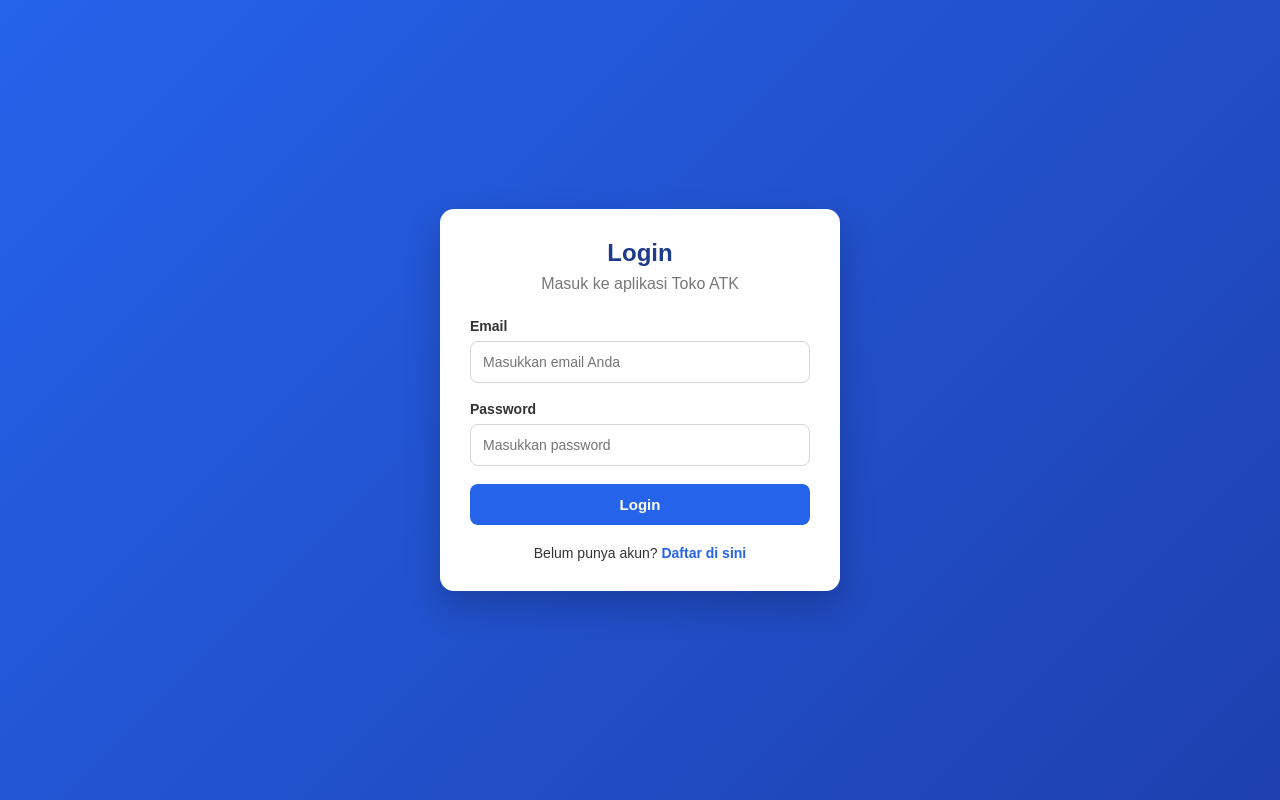
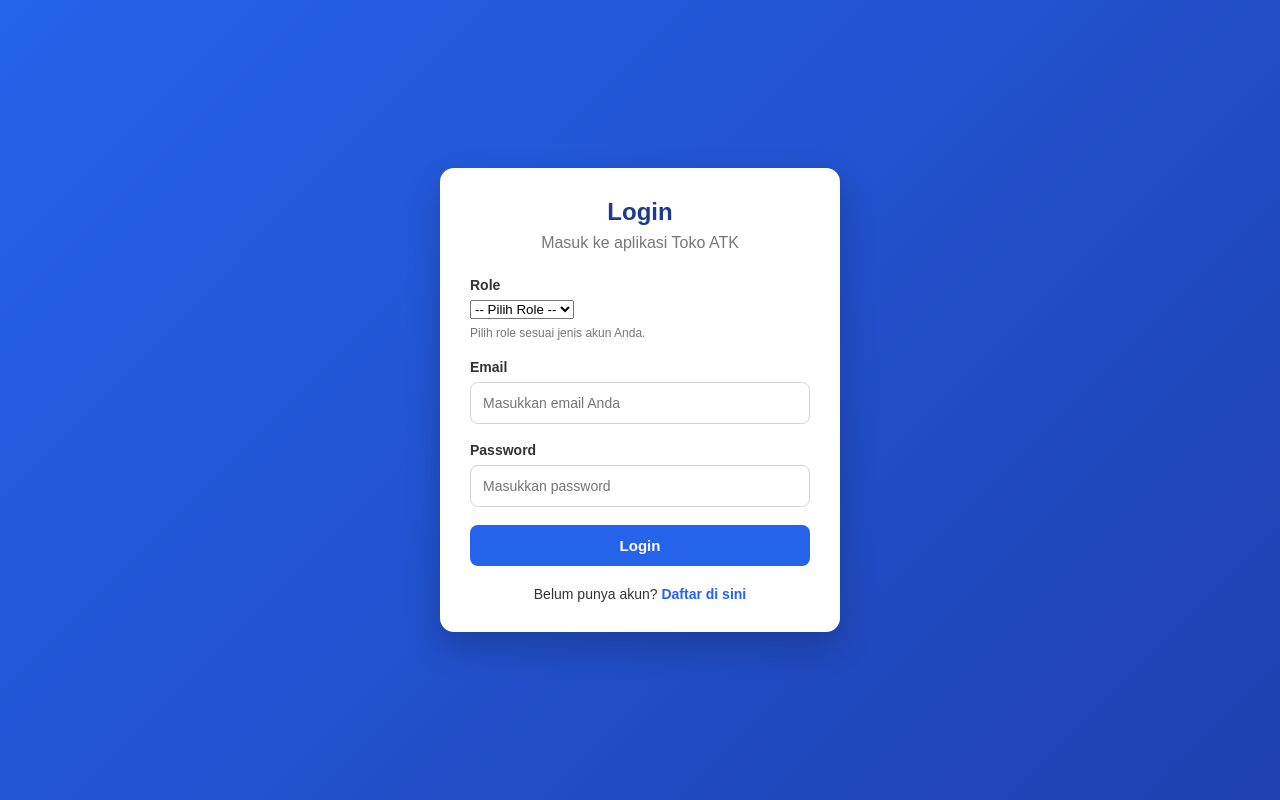
Before and after one commit to dayattt111/php_native_atk, a PHP site: page /0PHP_Native/app/login.php in a window 1280 px wide. Run offline with PHP 8.4, Linux system fonts and the light colour scheme.

Commit message:
Refactor login process and enhance validation in login.php; update verification link in verify-email.php

```diff
--- a/app/login.php
+++ b/app/login.php
@@ -6,54 +6,131 @@ if (isset($_SESSION['login'])) {
     exit;
 }
 
+// ======================
+// HELPER FUNCTIONS
+// ======================
+
+function e($value)
+{
+    return htmlspecialchars((string)$value, ENT_QUOTES, 'UTF-8');
+}
+
+function insertLoginLog($conn, $idUser, $status)
+{
+    $stmt = mysqli_prepare($conn, "INSERT INTO login (id_user, status) VALUES (?, ?)");
+
+    if ($stmt) {
+        mysqli_stmt_bind_param($stmt, "is", $idUser, $status);
+        mysqli_stmt_execute($stmt);
+        mysqli_stmt_close($stmt);
+    }
+}
+
+// ======================
+// DEFAULT VARIABLES
+// ======================
+
 $error   = "";
 $warning = "";
 
+$fieldErrors = [
+    "role"     => "",
+    "email"    => "",
+    "password" => "",
+];
+
+$oldRole  = $_POST['role'] ?? "";
+$oldEmail = $_POST['email'] ?? "";
+
+// ======================
+// LOGIN PROCESS
+// ======================
+
 if (isset($_POST['login'])) {
-    $email    = trim(mysqli_real_escape_string($conn, $_POST['email']));
-    $password = $_POST['password'];
+    $role     = trim($_POST['role'] ?? "");
+    $email    = trim($_POST['email'] ?? "");
+    $password = $_POST['password'] ?? "";
 
-    // Query langsung ke tabel users
-    $query = mysqli_query($conn,
-        "SELECT * FROM users WHERE email = '$email' LIMIT 1"
-    );
+    $oldRole  = $role;
+    $oldEmail = $email;
 
-    if (mysqli_num_rows($query) === 1) {
-        $user = mysqli_fetch_assoc($query);
+    // Validasi role
+    if ($role === "") {
+        $fieldErrors["role"] = "Silakan pilih role terlebih dahulu.";
+    } elseif (!in_array($role, ["admin", "pelanggan"], true)) {
+        $fieldErrors["role"] = "Role yang dipilih tidak valid.";
+    }
 
-        if (password_verify($password, $user['password'])) {
-            // Cek status verifikasi email
-            if ($user['status'] === 'nonaktif') {
-                // Catat percobaan login gagal (belum verifikasi)
-                mysqli_query($conn,
-                    "INSERT INTO login (id_user, status) VALUES ({$user['id_user']}, 'gagal')"
-                );
-                $warning = "Akun Anda belum diverifikasi. Silakan cek email <strong>" . htmlspecialchars($email) . "</strong> dan klik tautan verifikasi.";
+    // Validasi email
+    if ($email === "") {
+        $fieldErrors["email"] = "Email wajib diisi.";
+    } elseif (!filter_var($email, FILTER_VALIDATE_EMAIL)) {
+        $fieldErrors["email"] = "Format email tidak valid. Contoh: nama@email.com.";
+    }
+
+    // Validasi password
+    if ($password === "") {
+        $fieldErrors["password"] = "Password wajib diisi.";
+    }
+
+    // Jika ada field yang salah, tampilkan pesan umum
+    if (
+        $fieldErrors["role"] !== "" ||
+        $fieldErrors["email"] !== "" ||
+        $fieldErrors["password"] !== ""
+    ) {
+        $error = "Periksa kembali data login Anda.";
+    } else {
+        // Ambil user berdasarkan email
+        $stmt = mysqli_prepare($conn,
+            "SELECT id_user, nama, email, password, role, status
+             FROM users
+             WHERE email = ?
+             LIMIT 1"
+        );
+
+        if (!$stmt) {
+            $error = "Terjadi kesalahan pada server. Silakan coba lagi.";
+        } else {
+            mysqli_stmt_bind_param($stmt, "s", $email);
+            mysqli_stmt_execute($stmt);
+
+            $result = mysqli_stmt_get_result($stmt);
+            $user   = mysqli_fetch_assoc($result);
+
+            mysqli_stmt_close($stmt);
+
+            if (!$user) {
+                $fieldErrors["email"] = "Email tidak terdaftar.";
+                $error = "Email yang Anda masukkan belum terdaftar. Silakan cek kembali atau daftar akun baru.";
+            } elseif ($user["role"] !== $role) {
+                $roleAsli = ucfirst($user["role"]);
+                $rolePilih = ucfirst($role);
+
+                $fieldErrors["role"] = "Role tidak sesuai. Akun ini terdaftar sebagai {$roleAsli}.";
+                $error = "Role login tidak sesuai. Email ini terdaftar sebagai {$roleAsli}, tetapi Anda memilih {$rolePilih}.";
+            } elseif (!password_verify($password, $user["password"])) {
+                insertLoginLog($conn, (int)$user["id_user"], "gagal");
+
+                $fieldErrors["password"] = "Password salah.";
+                $error = "Password yang Anda masukkan salah. Silakan coba lagi.";
+            } elseif ($user["status"] === "nonaktif") {
+                insertLoginLog($conn, (int)$user["id_user"], "gagal");
+
+                $warning = "Akun Anda belum diverifikasi. Silakan cek email " . $user["email"] . " dan klik tautan verifikasi.";
             } else {
-                // Catat login berhasil ke tabel login (log)
-                mysqli_query($conn,
-                    "INSERT INTO login (id_user, status) VALUES ({$user['id_user']}, 'berhasil')"
-                );
+                insertLoginLog($conn, (int)$user["id_user"], "berhasil");
 
-                // Set session
-                $_SESSION['login']   = true;
-                $_SESSION['id_user'] = $user['id_user'];
-                $_SESSION['nama']    = $user['nama'];
-                $_SESSION['email']   = $user['email'];
-                $_SESSION['role']    = $user['role'];
+                $_SESSION["login"]   = true;
+                $_SESSION["id_user"] = $user["id_user"];
+                $_SESSION["nama"]    = $user["nama"];
+                $_SESSION["email"]   = $user["email"];
+                $_SESSION["role"]    = $user["role"];
 
                 header("Location: dashboard.php");
                 exit;
             }
-        } else {
-            // Catat login gagal (password salah)
-            mysqli_query($conn,
-                "INSERT INTO login (id_user, status) VALUES ({$user['id_user']}, 'gagal')"
-            );
-            $error = "Password salah!";
         }
-    } else {
-        $error = "Email tidak ditemukan!";
     }
 }
 ?>
@@ -65,6 +142,30 @@ if (isset($_POST['login'])) {
     <meta name="viewport" content="width=device-width, initial-scale=1.0">
     <title>Login - Toko ATK</title>
     <link rel="stylesheet" href="style/style.css">
+
+    <style>
+        .form-group.has-error input,
+        .form-group.has-error select {
+            border: 1px solid #dc3545;
+            background: #fff8f8;
+        }
+
+        .field-error {
+            display: block;
+            margin-top: 6px;
+            color: #dc3545;
+            font-size: 13px;
+            line-height: 1.4;
+        }
+
+        .field-hint {
+            display: block;
+            margin-top: 6px;
+            color: #777;
+            font-size: 12px;
+            line-height: 1.4;
+        }
+    </style>
 </head>
 <body>
 
@@ -73,24 +174,47 @@ if (isset($_POST['login'])) {
         <h2>Login</h2>
         <p class="subtitle">Masuk ke aplikasi Toko ATK</p>
 
-        <?php if ($error != "") : ?>
-            <div class="alert error"><?= htmlspecialchars($error); ?></div>
+        <?php if ($error !== "") : ?>
+            <div class="alert error"><?= e($error); ?></div>
         <?php endif; ?>
 
-        <?php if ($warning != "") : ?>
-            <div class="alert warning"><?= $warning; ?></div>
+        <?php if ($warning !== "") : ?>
+            <div class="alert warning"><?= e($warning); ?></div>
         <?php endif; ?>
 
-        <form method="POST">
-            <div class="form-group">
-                <label>Email</label>
-                <input type="email" name="email" placeholder="Masukkan email Anda" required
-                       value="<?= htmlspecialchars($_POST['email'] ?? ''); ?>">
+        <form method="POST" novalidate>
+            <div class="form-group <?= $fieldErrors["role"] !== "" ? "has-error" : ""; ?>">
+                <label>Role</label>
+                <select name="role">
+                    <option value="">-- Pilih Role --</option>
+                    <option value="admin" <?= $oldRole === "admin" ? "selected" : ""; ?>>Admin</option>
+                    <option value="pelanggan" <?= $oldRole === "pelanggan" ? "selected" : ""; ?>>Pelanggan</option>
+                </select>
+
+                <?php if ($fieldErrors["role"] !== "") : ?>
+                    <small class="field-error"><?= e($fieldErrors["role"]); ?></small>
+                <?php else : ?>
+                    <small class="field-hint">Pilih role sesuai jenis akun Anda.</small>
+                <?php endif; ?>
             </div>
 
-            <div class="form-group">
+            <div class="form-group <?= $fieldErrors["email"] !== "" ? "has-error" : ""; ?>">
+                <label>Email</label>
+                <input type="email" name="email" placeholder="Masukkan email Anda"
+                       value="<?= e($oldEmail); ?>">
+
+                <?php if ($fieldErrors["email"] !== "") : ?>
+                    <small class="field-error"><?= e($fieldErrors["email"]); ?></small>
+                <?php endif; ?>
+            </div>
+
+            <div class="form-group <?= $fieldErrors["password"] !== "" ? "has-error" : ""; ?>">
                 <label>Password</label>
-                <input type="password" name="password" placeholder="Masukkan password" required>
+                <input type="password" name="password" placeholder="Masukkan password">
+
+                <?php if ($fieldErrors["password"] !== "") : ?>
+                    <small class="field-error"><?= e($fieldErrors["password"]); ?></small>
+                <?php endif; ?>
             </div>
 
             <button type="submit" name="login" class="btn">Login</button>
--- a/app/verify-email.php
+++ b/app/verify-email.php
@@ -96,7 +96,7 @@ if (!empty($_GET['token'])) {
             <span class="verify-icon">✅</span>
             <h2>Verifikasi Berhasil!</h2>
             <p><?= $message; ?></p>
-            <a href="login.php" class="btn-verify">Masuk ke Dashboard →</a>
+            <a href="dashboard.php" class="btn-verify">Masuk ke Dashboard →</a>
 
         <?php else : ?>
             <span class="verify-icon">❌</span>
```
